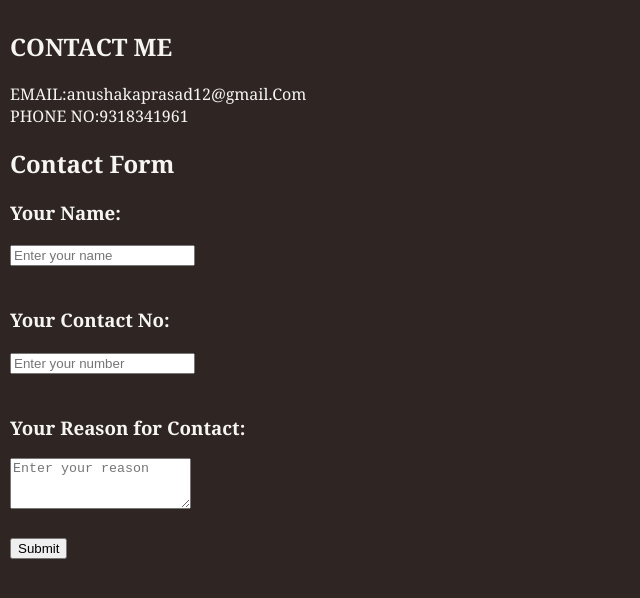
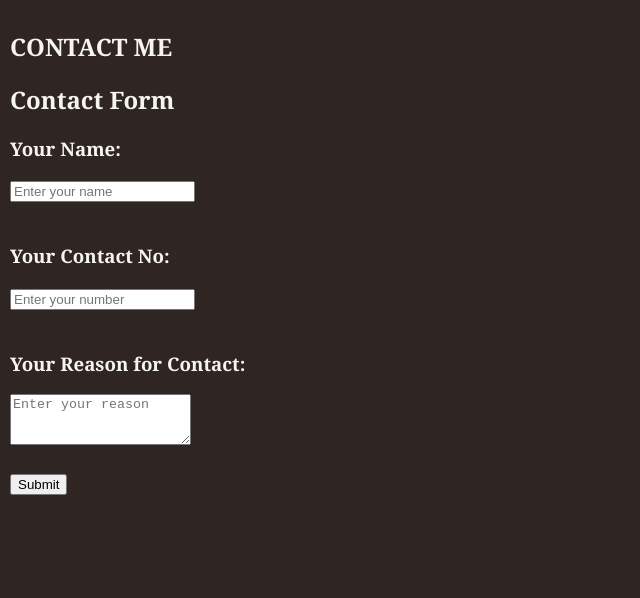
Before and after one commit to anushakaprasad/my-portfolio, a plain HTML site: page contact.html in a window 1280 px wide. Shown: the whole page, without its empty margins (0-640 px from the left). Drawn offline with Linux system fonts and the light colour scheme.

Commit message:
edit content

```diff
--- a/contact.html
+++ b/contact.html
@@ -8,8 +8,6 @@
 </head>
 <body>
     <h2>CONTACT ME</h2>
-<p>EMAIL:anushakaprasad12@gmail.Com<br>
-    PHONE NO:9318341961</p>
 
     <div class="common-box">
   <h2>Contact Form</h2>
--- a/style.css
+++ b/style.css
@@ -52,6 +52,7 @@ th, td {
 button {
   display: block;
   margin: 20px auto;
+  text-decoration: none;
   padding: 10px 20px;
   font-size: 1rem;
   background-color: #f6f5f2;
```
